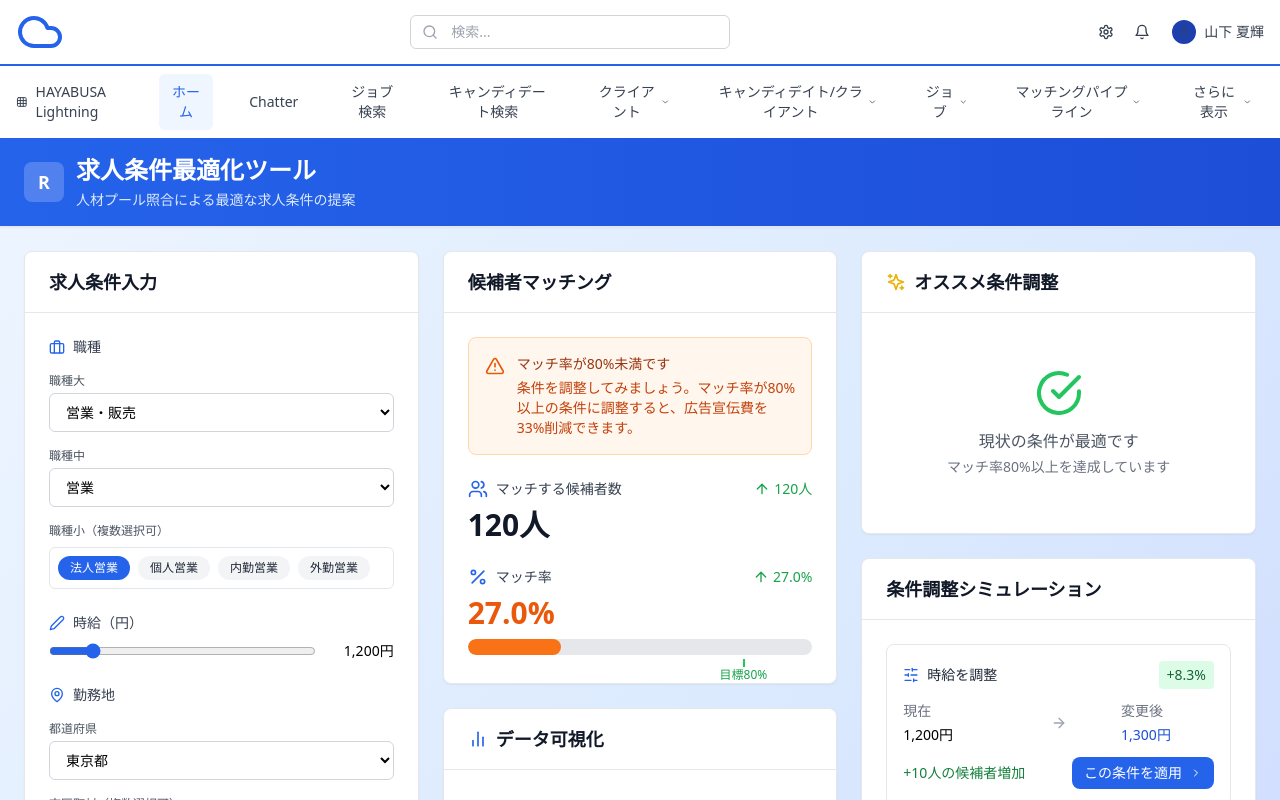
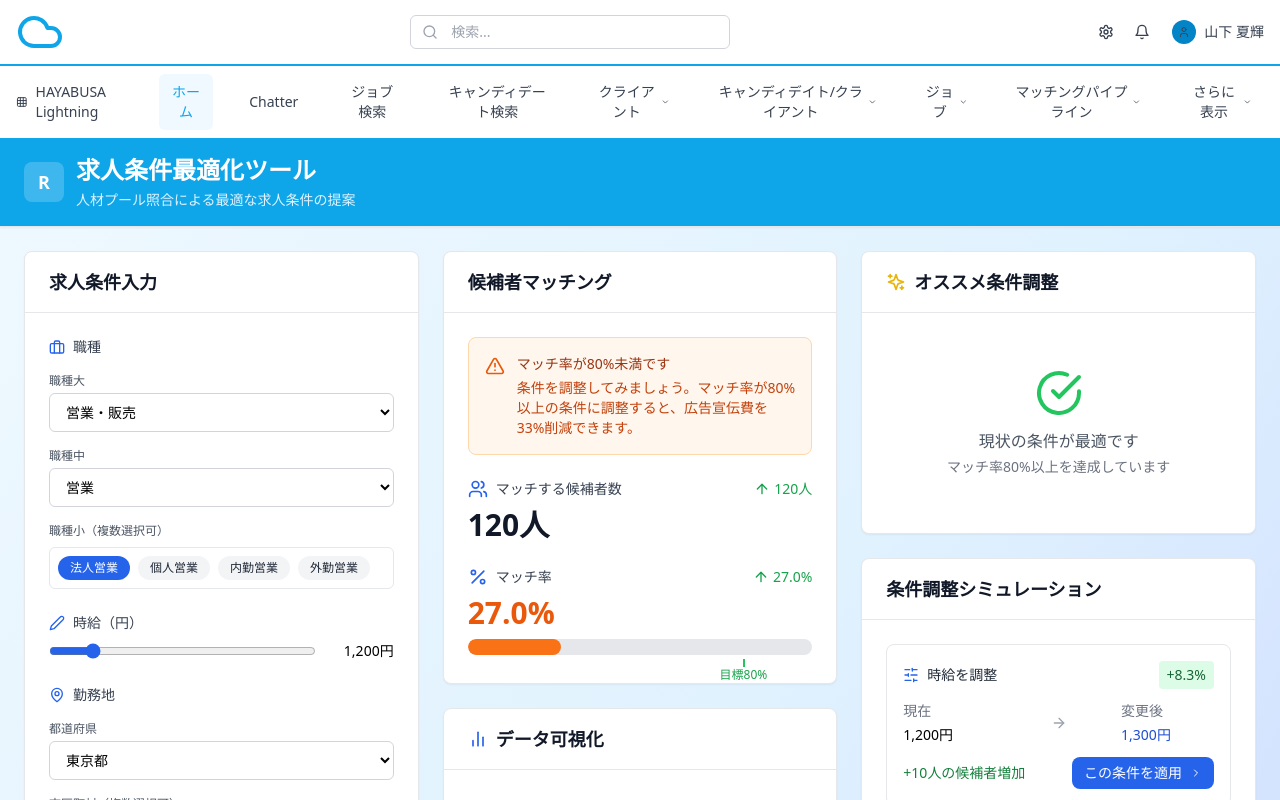
Before and after one commit to NatsukiNateYamashita/better-job-condition-recommender, a React (Vite) app: page / in a window 1280 px wide. Shown: the top 800 px of the page. Built offline with nearby package versions, Linux system fonts and the light colour scheme.

Commit message:
changed title

```diff
--- a/src/App.tsx
+++ b/src/App.tsx
@@ -108,7 +108,7 @@ function App() {
   };
 
   return (
-    <div className="min-h-screen bg-gradient-to-br from-blue-50 via-blue-100 to-indigo-200">
+    <div className="min-h-screen bg-gradient-to-br from-sky-50 via-sky-100 to-indigo-200">
       {/* Salesforce Lightning Header */}
       <header className="bg-white border-b border-gray-200 shadow-sm">
         {/* Top Header Bar */}
@@ -117,7 +117,7 @@ function App() {
             {/* 左側ロゴ */}
             <div className="flex items-center gap-4">
               <div className="flex items-center gap-3">
-                <Cloud className="w-12 h-12 text-blue-600" />
+                <Cloud className="w-12 h-12 text-sky-500" />
               </div>
             </div>
             {/* 中央 検索窓 */}
@@ -127,20 +127,20 @@ function App() {
                 <input
                   type="text"
                   placeholder="検索..."
-                  className="pl-10 pr-4 py-1.5 border border-gray-300 rounded-md text-sm focus:outline-none focus:ring-2 focus:ring-blue-500 focus:border-blue-500 w-full bg-white"
+                  className="pl-10 pr-4 py-1.5 border border-gray-300 rounded-md text-sm focus:outline-none focus:ring-2 focus:ring-sky-500 focus:border-sky-500 w-full bg-white"
                 />
               </div>
             </div>
             {/* 右側アイコン */}
             <div className="flex items-center gap-2 ml-4">
-              <button className="p-1.5 text-gray-700 hover:bg-blue-700 rounded-md">
+              <button className="p-1.5 text-gray-700 hover:bg-sky-500 rounded-md">
                 <Settings className="w-4 h-4" />
               </button>
-              <button className="p-1.5 text-gray-700 hover:bg-blue-700 rounded-md">
+              <button className="p-1.5 text-gray-700 hover:bg-sky-500 rounded-md">
                 <Bell className="w-4 h-4" />
               </button>
               <div className="flex items-center gap-2 ml-2">
-                <div className="w-6 h-6 bg-blue-800 rounded-full flex items-center justify-center">
+                <div className="w-6 h-6 bg-sky-600 rounded-full flex items-center justify-center">
                   <User className="w-3 h-3 text-gray-700" />
                 </div>
                 <span className="text-sm font-medium text-gray-700">山下 夏輝</span>
@@ -150,41 +150,41 @@ function App() {
         </div>
 
         {/* Navigation Bar */}
-        <div className="border-t-2 border-blue-600 px-4 py-2 bg-white">
+        <div className="border-t-2 border-sky-500 px-4 py-2 bg-white">
           <nav className="flex items-center gap-6">
              <div className="flex items-center gap-2">
                   <Grid3X3 className="w-4 h-4 text-gray-700" />
                   <span className="text-gray-700 font-large text-sm">HAYABUSA Lightning</span>
             </div>
-            <button className="flex items-center gap-1 px-3 py-2 text-sm font-medium text-blue-600 bg-blue-50 rounded-md hover:bg-blue-100 transition-colors">
+            <button className="flex items-center gap-1 px-3 py-2 text-sm font-medium text-sky-500 bg-sky-50 rounded-md hover:bg-sky-100 transition-colors">
               ホーム
             </button>
-            <button className="flex items-center gap-1 px-3 py-2 text-sm font-medium text-gray-700 hover:text-blue-600 hover:bg-gray-50 rounded-md transition-colors">
+            <button className="flex items-center gap-1 px-3 py-2 text-sm font-medium text-gray-700 hover:text-sky-500 hover:bg-gray-50 rounded-md transition-colors">
               Chatter
             </button>
-            <button className="flex items-center gap-1 px-3 py-2 text-sm font-medium text-gray-700 hover:text-blue-600 hover:bg-gray-50 rounded-md transition-colors">
+            <button className="flex items-center gap-1 px-3 py-2 text-sm font-medium text-gray-700 hover:text-sky-500 hover:bg-gray-50 rounded-md transition-colors">
               ジョブ検索
             </button>
-            <button className="flex items-center gap-1 px-3 py-2 text-sm font-medium text-gray-700 hover:text-blue-600 hover:bg-gray-50 rounded-md transition-colors">
+            <button className="flex items-center gap-1 px-3 py-2 text-sm font-medium text-gray-700 hover:text-sky-500 hover:bg-gray-50 rounded-md transition-colors">
               キャンディデート検索
             </button>
-            <button className="flex items-center gap-1 px-3 py-2 text-sm font-medium text-gray-700 hover:text-blue-600 hover:bg-gray-50 rounded-md transition-colors">
+            <button className="flex items-center gap-1 px-3 py-2 text-sm font-medium text-gray-700 hover:text-sky-500 hover:bg-gray-50 rounded-md transition-colors">
               クライアント
               <ChevronDown className="w-3 h-3" />
             </button>
-            <button className="flex items-center gap-1 px-3 py-2 text-sm font-medium text-gray-700 hover:text-blue-600 hover:bg-gray-50 rounded-md transition-colors">
+            <button className="flex items-center gap-1 px-3 py-2 text-sm font-medium text-gray-700 hover:text-sky-500 hover:bg-gray-50 rounded-md transition-colors">
               キャンディデイト/クライアント
               <ChevronDown className="w-3 h-3" />
             </button>
-            <button className="flex items-center gap-1 px-3 py-2 text-sm font-medium text-gray-700 hover:text-blue-600 hover:bg-gray-50 rounded-md transition-colors">
+            <button className="flex items-center gap-1 px-3 py-2 text-sm font-medium text-gray-700 hover:text-sky-500 hover:bg-gray-50 rounded-md transition-colors">
               ジョブ
               <ChevronDown className="w-3 h-3" />
             </button>
-            <button className="flex items-center gap-1 px-3 py-2 text-sm font-medium text-gray-700 hover:text-blue-600 hover:bg-gray-50 rounded-md transition-colors">
+            <button className="flex items-center gap-1 px-3 py-2 text-sm font-medium text-gray-700 hover:text-sky-500 hover:bg-gray-50 rounded-md transition-colors">
               マッチングパイプライン
               <ChevronDown className="w-3 h-3" />
             </button>
-            <button className="flex items-center gap-1 px-3 py-2 text-sm font-medium text-gray-700 hover:text-blue-600 hover:bg-gray-50 rounded-md transition-colors">
+            <button className="flex items-center gap-1 px-3 py-2 text-sm font-medium text-gray-700 hover:text-sky-500 hover:bg-gray-50 rounded-md transition-colors">
               さらに表示
               <ChevronDown className="w-3 h-3" />
             </button>
@@ -192,14 +192,14 @@ function App() {
         </div>
 
         {/* Page Title Section */}
-        <div className="px-6 py-4 bg-gradient-to-r from-blue-600 to-blue-700">
+        <div className="px-6 py-4 bg-gradient-to-r from-sky-500 to-sky-500">
           <div className="flex items-center gap-3">
             <div className="w-10 h-10 bg-white bg-opacity-20 rounded-lg flex items-center justify-center">
               <span className="text-white font-bold text-lg">R</span>
             </div>
             <div>
               <h1 className="text-2xl font-bold text-white">求人条件最適化ツール</h1>
-              <p className="text-blue-100 text-sm mt-1">人材プール照合による最適な求人条件の提案</p>
+              <p className="text-sky-100 text-sm mt-1">人材プール照合による最適な求人条件の提案</p>
             </div>
           </div>
         </div>
```
